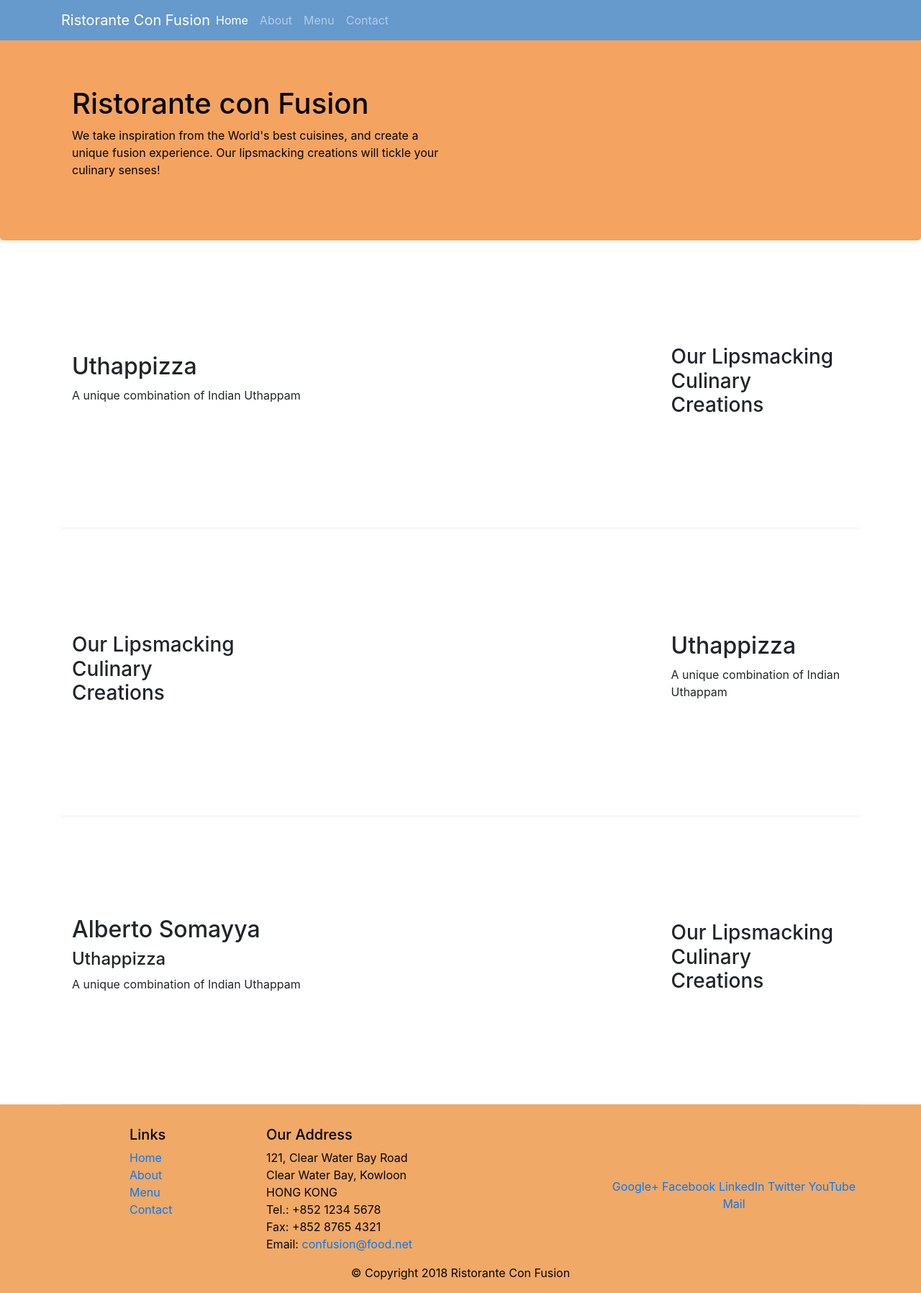
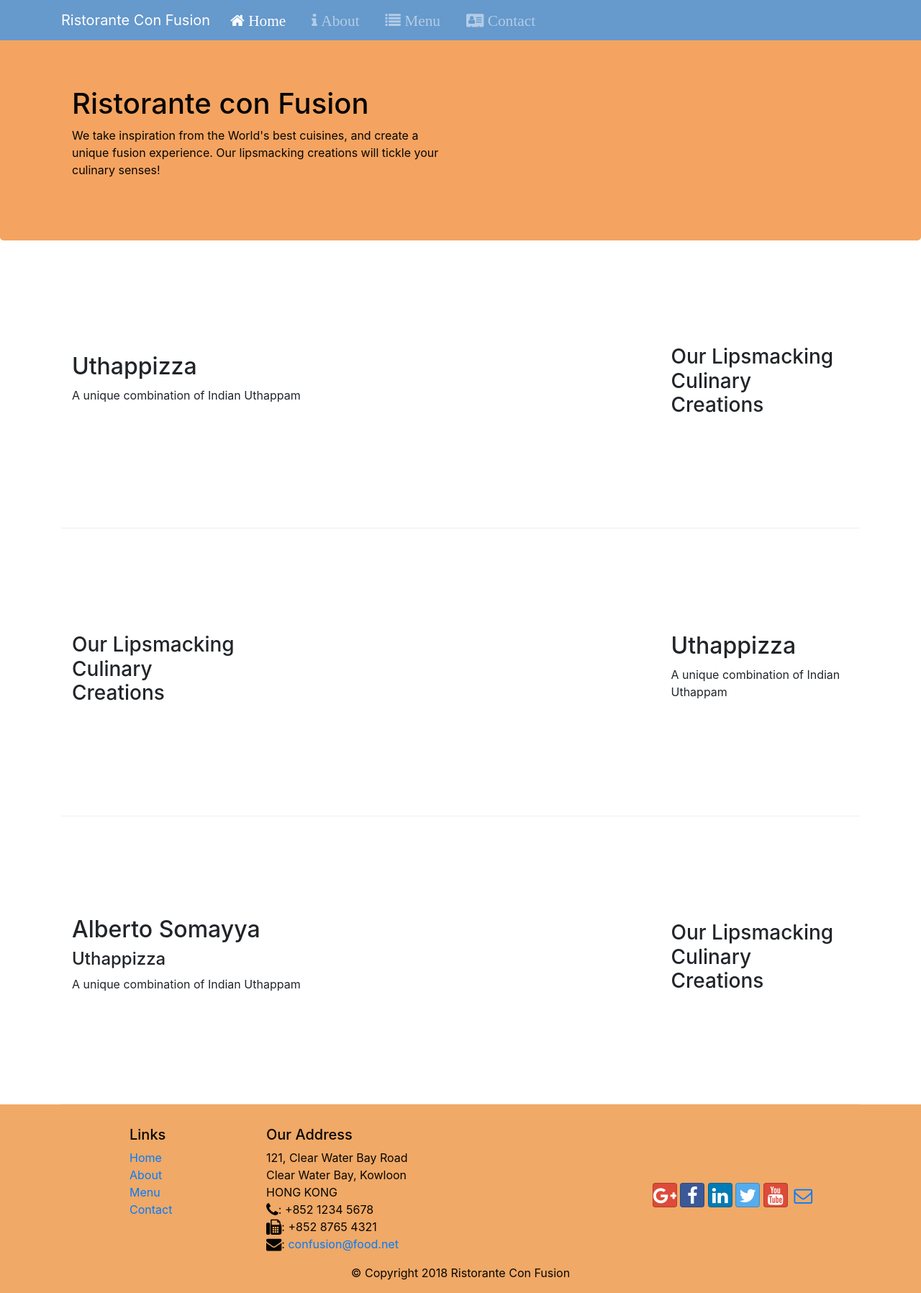
Before and after one commit to Anastasiiiii/Course-work, a website: page index.html in a window 1280 px wide. Shown: the whole page at 72% size. Drawn offline with nearby package versions, Linux system fonts and the light colour scheme.

Commit message:
Fonts icon

```diff
--- a/css/styles.css
+++ b/css/styles.css
@@ -38,3 +38,6 @@ body {
     background-color: rgb(102 153 204);
     color: #070503;
 }
+.nav-item {
+    margin-left: 20px;
+}
--- a/index.html
+++ b/index.html
@@ -7,6 +7,8 @@
 
     <link rel="stylesheet" href="node_modules/bootstrap/dist/css/bootstrap.min.css">
     <link rel = "stylesheet" href = "css/styles.css">
+    <link rel = "stylesheet" href = "node_modules/font-awesome/css/font-awesome.min.css">
+    <link rel = "stylesheet" href = "node_modules/bootstrap-social/bootstrap-social.css">
     <title>Ristorante Con Fusion: Home</title>
 </head>
 <body>
@@ -18,10 +20,10 @@
             <a class = "navbar-brand mr-auto" href = "#">Ristorante Con Fusion</a>
             <div class = "collapse navbar-collapse" id = "Navbar">
             <ul class = "navbar-nav mr-auto">
-                <li class = "nav-item active"><a class = "nav-link" href = "#">Home</a></li>
-                <li class = "nav-item"><a class = "nav-link" href = "./aboutus.html">About</a></li>
-                <li class = "nav-item"><a class = "nav-link" href = "#">Menu</a></li>
-                <li class = "nav-item"><a class = "nav-link" href = "#">Contact</a></li>
+                <li class = "nav-item active"><a class = "nav-link" href = "#"><span class = "fa fa-home fa-lg"> Home</span></a></li>
+                <li class = "nav-item"><a class = "nav-link" href = "./aboutus.html"><span class = "fa fa-info fa-lg"> About</span></a></li>
+                <li class = "nav-item"><a class = "nav-link" href = "#"><span class = "fa fa-list fa-lg"> Menu</span></a></li>
+                <li class = "nav-item"><a class = "nav-link" href = "#"><span class = "fa fa-address-card fa-lg"> Contact</span></a></li>
             </ul>
          </div>
         </div>
@@ -88,19 +90,19 @@
                         121, Clear Water Bay Road<br>
                         Clear Water Bay, Kowloon<br>
                         HONG KONG<br>
-                        Tel.: +852 1234 5678<br>
-                        Fax: +852 8765 4321<br>
-                        Email: <a href="mailto:confusion@food.net">confusion@food.net</a>
+                        <i class = "fa fa-phone fa-lg"></i>: +852 1234 5678<br>
+                        <i class = "fa fa-fax fa-lg"></i>: +852 8765 4321<br>
+                        <i class = "fa fa-envelope fa-lg"></i>: <a href="mailto:confusion@food.net">confusion@food.net</a>
                      </address>
                  </div>
                  <div class = "col-12 col-sm-4 align-self-center">
                      <div class = "text-center">
-                        <a href="http://google.com/+">Google+</a>
-                        <a href="http://www.facebook.com/profile.php?id=">Facebook</a>
-                        <a href="http://www.linkedin.com/in/">LinkedIn</a>
-                        <a href="http://twitter.com/">Twitter</a>
-                        <a href="http://youtube.com/">YouTube</a>
-                        <a href="mailto:">Mail</a>
+                        <a class = "btn btn-social-icon btn-google" href="http://google.com/+"><i class = "fa fa-google-plus fa-lg"></i></a>
+                        <a class = "btn btn-social-icon btn-facebook" href="http://www.facebook.com/profile.php?id="><i class = "fa fa-facebook fa-lg"></i></a>
+                        <a class = "btn btn-social-icon btn-linkedin" href="http://www.linkedin.com/in/"><i class = "fa fa-linkedin fa-lg"></i></a>
+                        <a class = "btn btn-social-icon btn-twitter" href="http://twitter.com/"><i class = "fa fa-twitter fa-lg"></i></a>
+                        <a class = "btn btn-social-icon btn-google" href="http://youtube.com/"><i class = "fa fa-youtube fa-lg"></i></a>
+                        <a class = "btn btn-social-icon" href="mailto:"><i class = "fa fa-envelope-o fa-lg"></i></a>
                      </div>
                  </div>
              </div>
--- a/package.json
+++ b/package.json
@@ -23,6 +23,8 @@
   },
   "dependencies": {
     "bootstrap": "^4.0.0",
+    "bootstrap-social": "^5.1.1",
+    "font-awesome": "^4.7.0",
     "jquery": "^3.3.1",
     "popper.js": "^1.12.9"
   }
```
Also changed, not shown: aboutus.html (+16 -14 lines), 1 other file.
